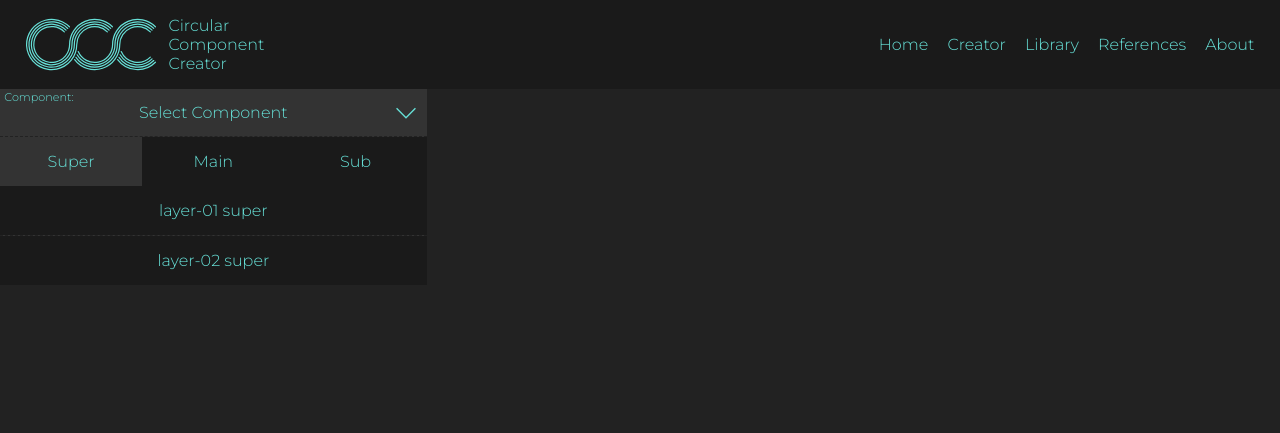
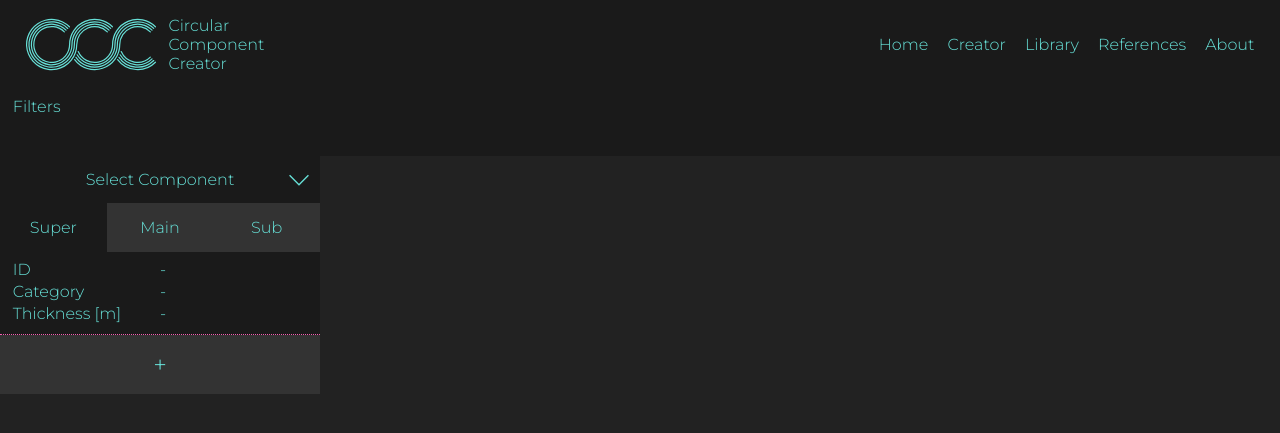
Before and after one commit to daniel-locatelli/ccc, a Flask app: page /creator in a window 1280 px wide. Shown: the top 433 px of the page. Run offline with Flask 3, Linux system fonts and the light colour scheme; data comes from the database, SQL or seed files in the repository.

Commit message:
Added layer tabs, reactivity and the stats bar

```diff
--- a/app.py
+++ b/app.py
@@ -7,7 +7,7 @@ from flask_session import Session
 import sqlite3
 
 app = Flask(__name__)
-app.config['DATABASE'] = 'website/buildsystems.db'
+app.config['DATABASE'] = 'buildsystems.db'
 
 def get_db():
     db = getattr(g, '_database', None)
@@ -133,9 +133,9 @@ def component_request():
 
 
     # Add layers to assemblies
-    dictSuperAss["Layers"] = dictSupLay
-    dictMainAss["Layers"] = dictMainLay
-    dictSubAss["Layers"] = dictSubLay
+    dictSuperAss["layers"] = dictSupLay
+    dictMainAss["layers"] = dictMainLay
+    dictSubAss["layers"] = dictSubLay
 
 
     # Add assemblies to component
--- a/static/creator.css
+++ b/static/creator.css
@@ -1,10 +1,10 @@
 .container {
     display: grid;
-    grid-template-columns: repeat(3, 1fr);;
+    grid-template-columns: 1fr 2fr 1fr;
 }
 .settings {
     grid-template-rows: repeat(3, 1fr);
-    background-color: var(--bg-secondary);
+    background-color: var(--bg-tertiary);
 }
 
 .select-container {
@@ -17,7 +17,7 @@
         border: none;
         appearance: none;
         color: var(--primary);
-        background-color: var(--bg-tertiary);
+        background-color: var(--bg-secondary);
         width: 100%;
         font-size: 1rem;
         font-family: "Montserrat", sans-serif;
@@ -48,17 +48,18 @@ label {
 }
 
 .tab {
-    padding-top: clamp(2px, 3svh, 15px);
-    padding-bottom: clamp(2px, 3svh, 15px);
+    padding-top: clamp(2px, 2svh, 15px);
+    padding-bottom: clamp(2px, 2svh, 15px);
     text-align: center;
+    user-select: none;
 }
 
 .active-tab {
     color: var(--primary);
-    background-color: var(--bg-tertiary);
+    background-color: var(--bg-secondary);
 }
 
-.layer-tab {
+.assembly-view {
     display: none;
 }
 
@@ -72,12 +73,6 @@ label {
     color: var(--secondary)
 }
 
-hr {
-    border: 0;
-    border-bottom: 1px dashed var(--bg-primary);
-    background: var(--bg-tertiary);
-}
-
 .assembly-menu {
     & ul{
         display: grid;
@@ -87,6 +82,67 @@ hr {
     }
 }
 
+.properties-table {
+    display: grid;
+    padding-left: 1svw;
+    padding-right: 1svw;
+    padding-top: 1svh;
+    padding-bottom: 1svh;
+    background-color: var(--bg-secondary);
+    grid-template-columns: 1fr 1fr;
+    & div p {
+        padding-bottom: 2%;
+    }
+    border-bottom: 1px dotted var(--secondary);
+}
+
+h4 {
+    font-weight: 200;
+}
+
+.filters {
+    padding-left: 1svw;
+    padding-right: 1svw;
+    padding-top: 1svh;
+    padding-bottom: 5svh;
+    background-color: var(--bg-secondary);
+    /* border-bottom: 1px dotted var(--secondary); */
+    & h2 {
+        font-weight: 200;
+        font-size: 1rem;
+    }
+}
+
+.viewport {
+    height: min-content;
+    background-color: var(--bg-secondary);
+}
+
+.stats {
+    display: flex;
+    flex-direction: column;
+    height: min-content;
+    background-color: var(--bg-secondary);
+}
+
+.add-layer {
+    font-size: 1.5rem;
+}
+
+.key-value-comp {
+    display: grid;
+    grid-template-columns: 1fr 1fr;
+    padding-left: 0.5svw;
+    padding-right: 0.5svw;
+    padding-top: 0.5svh;
+    padding-bottom: 0.5svh;
+    gap: 1svw;
+}
+
+.key-value-comp p:first-child {
+    text-align: right;
+}
+
 @media (max-width: 576px) {
     .container {
         grid-template-columns: auto;
--- a/static/fetchComponent.js
+++ b/static/fetchComponent.js
@@ -13,8 +13,14 @@ selectComponent.addEventListener("change", function () {
     })
         .then(response => response.json())
         .then(data => {
-            string = JSON.stringify(data);
-            statsTemp.textContent = string;
+            // Add tabs
+            updateSuper(data);
+            updateMain(data);
+            updateSub(data);
+            // Add reactions
+            tabReactions();
+            // Add component properties to stats
+            addComponentProperties(data)
         })
         .catch(error => {
             console.error("Error:", error);
--- /dev/null
+++ b/static/propertiesPanel.js
@@ -0,0 +1,252 @@
+function addLayerPropertiesKeyValues(layer, keysLayer, valLayer) {
+    let propertyKeys = [
+        "category",
+        "description",
+        "level",
+        "material_id",
+        "option",
+        "spread",
+        "thickness",
+        "width"
+    ];
+    propertyKeys.forEach(key => {
+        // Add keys
+        let p = document.createElement("p")
+        p.innerText = key;
+        keysLayer.append(p)
+        // Add values
+        if (layer.hasOwnProperty(key)) {
+            const value = layer[key];
+            let p = document.createElement("p")
+             p.innerText = value;
+             valLayer.append(p)
+        }
+    });
+}
+
+function addLayers(layers, keyLayerTitle, ul) {
+    layers.forEach(layer => {
+        // Inside list item we need a title and the options, with option A visible
+        /// 1 /// Title ///
+        var layerTitle = layer[keyLayerTitle];
+        const titleListItem = document.createElement("h4");
+        titleListItem.innerHTML = layerTitle;
+        titleListItem.classList.add("tab", "layer-tab");
+
+        /// 2 /// Option as wrapper ///
+        const option = "option-" + layer["option"].toLowerCase(); // Option as a class
+        const optionWrapper = document.createElement("div");
+        optionWrapper.classList.add(option);
+
+        /// 3 /// Properties wrapper
+        const layerProperties = document.createElement("div");
+        layerProperties.classList.add("properties-table");
+        layerProperties.style.display = "none";
+
+        /// 3.1 /// Option wrapper as columns ///
+        // Create left column for property keys
+        const keysLayer = document.createElement("div");
+        // Create right column for property values
+        const valLayer = document.createElement("div");
+        // Add keys and values
+        addLayerPropertiesKeyValues(layer, keysLayer, valLayer);
+
+        /// 4 /// List Item ///// Display only option A
+        var level = layer["level"];
+        level = level.replace(/\./g, "-");
+        let newListItem;
+        if (document.getElementsByClassName(level).length > 0){
+            newListItem = document.getElementsByClassName(level)[0];
+        } else {
+            newListItem = document.createElement("li");
+            newListItem.classList.add(level);
+            // Append list item to the DOM
+            ul.append(newListItem);
+        }
+        // Add classes to list item
+
+        /// 5 /// Append - Create hierachy ///
+        // Append property columns to wrapper
+        layerProperties.append(keysLayer, valLayer);
+        // Append options to wrapper
+        optionWrapper.append(titleListItem, layerProperties)
+        // Append wrapper to list item
+        newListItem.append(optionWrapper);
+
+         // Display only option A
+        if (option != "option-a"){
+            optionWrapper.style.display = "none";
+        }
+
+        // Need a way to toggle between options A, B, C, etc. //
+    });
+}
+
+
+function removeAllChildren(element) {
+    while (element.firstChild) {
+        element.removeChild(element.firstChild);
+    }
+}
+
+
+function updateLayers(assSelector, data, KeyAss, keyLayerTitle) {
+    const ul = document.querySelector(assSelector);
+    removeAllChildren(ul);
+    var layers = data[KeyAss]["layers"];
+    addLayers(layers, keyLayerTitle, ul);
+}
+
+
+function updateSuper(data) {
+
+    // JSON keys
+    const keyAss = "super_assembly";
+    const keyId = "id";
+    const keyCategory = "category";
+    const keyThickness = "thickness";
+    const keyLayerTitle = "description";
+
+    // Update settings
+    var idSuper = data[keyAss][keyId];
+    var categorySuper = data[keyAss][keyCategory];
+    var thicknessSuper = data[keyAss][keyThickness];
+
+    var propSuperId = document.querySelector(".prop-super-id");
+    propSuperId.textContent = idSuper;
+    var propSuperCategory = document.querySelector(".prop-super-category");
+    propSuperCategory.textContent = categorySuper;
+    var propSuperThickness = document.querySelector(".prop-super-thickness");
+    propSuperThickness.textContent = thicknessSuper;
+
+    // Update layer tabs
+    const assSelector = ".layers-super";
+
+    updateLayers(assSelector, data, keyAss, keyLayerTitle);
+}
+
+
+function updateMain(data) {
+
+    // JSON keys
+    const keyAss = "main_assembly";
+    const keyId = "id";
+    const keyCategory = "category";
+    const keyThickness = "thickness";
+    const keyLayerTitle = "description";
+
+    // Update settings
+    var idMain = data[keyAss][keyId];
+    var categoryMain = data[keyAss][keyCategory];
+    var thicknessMain = data[keyAss][keyThickness];
+
+    var propMainId = document.querySelector(".prop-main-id");
+    propMainId.textContent = idMain;
+    var propMainCategory = document.querySelector(".prop-main-category");
+    propMainCategory.textContent = categoryMain;
+    var propMainThickness = document.querySelector(".prop-main-thickness");
+    propMainThickness.textContent = thicknessMain;
+
+     // Update layer tabs
+     const assSelector = ".layers-main";
+
+     updateLayers(assSelector, data, keyAss, keyLayerTitle);
+}
+
+
+function updateSub(data) {
+
+    // JSON keys
+    const keyAss = "sub_assembly";
+    const keyId = "id";
+    const keyCategory = "category";
+    const keyThickness = "thickness";
+    const keyLayerTitle = "description";
+
+    var idSub = data[keyAss][keyId];
+    var categorySub = data[keyAss][keyCategory];
+    var thicknessSub = data[keyAss][keyThickness];
+
+    var propSubId = document.querySelector(".prop-sub-id");
+    propSubId.textContent = idSub;
+    var propSubCategory = document.querySelector(".prop-sub-category");
+    propSubCategory.textContent = categorySub;
+    var propSubThickness = document.querySelector(".prop-sub-thickness");
+    propSubThickness.textContent = thicknessSub;
+
+    // Update layer tabs
+    const assSelector = ".layers-sub";
+
+    updateLayers(assSelector, data, keyAss, keyLayerTitle);
+}
+
+function addComponentProperties(data) {
+    const compProperties = document.querySelector(".component-properties");
+    removeAllChildren(compProperties);
+    // ".properties-component-keys"
+    // ".properties-component-values"
+
+    // JSON keys
+    propertyKeys = [
+        "building_class",
+        "c",
+        "c50_5000",
+        "ci50_2500",
+        "ctr50_5000",
+        "description",
+        "fire_rating",
+        "gwp_a1toa3",
+        "gwp_c3",
+        "gwp_c4",
+        "gwp_d1",
+        "id",
+        "installation_layer",
+        "lnw",
+        "local",
+        "u_value"
+    ];
+    propertyKeys.forEach(key => {
+        let keyValueDiv = document.createElement("div");
+        // Add keys
+        let p = document.createElement("p")
+        p.textContent = key;
+        keyValueDiv.append(p)
+        // Add values
+        if (data.hasOwnProperty(key)) {
+            var value = data[key];
+            if (value === "") {
+                value = "-";
+            }
+            let p = document.createElement("p")
+             p.textContent = value;
+             keyValueDiv.append(p)
+        }
+        keyValueDiv.classList.add("key-value-comp");
+        compProperties.append(keyValueDiv);
+    });
+}
+
+
+function tabReactions() {
+    /// Actions ///
+    // Assembly menu and layers
+    var layerTabs = document.querySelectorAll('.layer-tab');
+    let layerProp = [];
+    layerTabs.forEach(function(tab) {
+        layerProp.push(tab.nextElementSibling);
+    });
+    // Add event listeners to tabs
+    layerTabs.forEach(function(tab, index) {
+        tab.addEventListener('click', function() {
+            openTab = layerProp[index].style.display != "none";
+            // Add active-tab class to the clicked tab
+            tab.classList.toggle("active-tab");
+            // Show the selected content div
+            if (!openTab) {
+                layerProp[index].style.display = 'grid';
+            } else {
+                layerProp[index].style.display = 'none';
+            }
+        });
+    });
+}
--- a/static/scripts.js
+++ b/static/scripts.js
@@ -25,7 +25,7 @@ componentSelector.addEventListener("click", function() {
 
 // Assembly menu and layers
 var assemblyTabs = document.querySelectorAll('.assembly-tab');
-var assemblyLayers = document.querySelectorAll('.layer-tab');
+var assemblyLayers = document.querySelectorAll('.assembly-view');
 // Add event listeners to tabs
 assemblyTabs.forEach(function(tab, index) {
     tab.addEventListener('click', function() {
--- a/templates/creator.html
+++ b/templates/creator.html
@@ -7,11 +7,13 @@
 {% endblock %}
 
 {% block content %}
-
+<div class="filters">
+    <h2>Filters </h2>
+</div>
 <div class="container">
     <div class="settings">
         <div class="select-container">
-            <label for="select-component">Component: </label>
+            <!-- <label for="select-component">Component: </label> -->
             <select class="tab" name="component-selector" id="select-component">
                 <option disabled selected>Select Component</option>
                 {% for component in component_ids %}
@@ -22,54 +24,83 @@
                 <use xlink:href="static/icons.svg#select-arrow" >
             </svg>
         </div>
-        <hr>
         <nav class="assembly-menu">
             <ul>
-                <li class="tab assembly-tab active-tab" id="super-assembly">Super</li>
-                <li class="tab assembly-tab" id="main-assembly">Main</li>
-                <li class="tab assembly-tab" id="sub-assembly">Sub</li>
+                <li title="Super-assembly of component" class="tab assembly-tab active-tab" id="super-assembly">Super</li>
+                <li title="Main-assembly of component" class="tab assembly-tab" id="main-assembly">Main</li>
+                <li title="Sub-assembly of component" class="tab assembly-tab" id="sub-assembly">Sub</li>
             </ul>
         </nav>
-        <div class="layer-tab visible">
-            <!-- jinja looping through layers -->
-            <div class="tab layer-01">
-                layer-01 super
+        <div class="assembly-view visible">
+            <div class="properties-table">
+                <div class="property-name">
+                    <p title="Assembly ID">ID</p>
+                    <p title="Assembly category">Category</p>
+                    <p title="Assembly thickness">Thickness [m]</p>
+                </div>
+                <div class="property-super">
+                    <p class="prop-super-id">-</p>
+                    <p class="prop-super-category">-</p>
+                    <p class="prop-super-thickness meters">-</p>
+                </div>
             </div>
-            <hr>
-            <div class="tab layer-02">
-                layer-02 super
+            <nav class="layers-view">
+                <ul class="layers-super">
+                    <!-- super layers will come here -->
+                </ul>
+            </nav>
+            <div title="Add layer" class="tab add-layer">+</div>
+        </div>
+        <div class="assembly-view">
+            <div class="properties-table">
+                <div class="property-name">
+                    <p title="Assembly ID">ID</p>
+                    <p title="Assembly category">Category</p>
+                    <p title="Assembly thickness">Thickness [m]</p>
+                </div>
+                <div class="property-main">
+                    <p class="prop-main-id">-</p>
+                    <p class="prop-main-category">-</p>
+                    <p class="prop-main-thickness meters">-</p>
+                </div>
             </div>
+            <nav class="layers-view">
+                <ul class="layers-main">
+                    <!-- super layers will come here -->
+                </ul>
+            </nav>
+            <div title="Add layer" class="tab add-layer">+</div>
         </div>
-        <div class="layer-tab">
-            <!-- jinja looping through layers -->
-            <div class="tab layer-01">
-                layer-01 main
+        <div class="assembly-view">
+            <div class="properties-table">
+                <div class="property-name">
+                    <p title="Assembly ID">ID</p>
+                    <p title="Assembly category">Category</p>
+                    <p title="Assembly thickness">Thickness [m]</p>
+                </div>
+                <div class="property-sub">
+                    <p class="prop-sub-id">-</p>
+                    <p class="prop-sub-category">-</p>
+                    <p class="prop-sub-thickness meters">-</p>
+                </div>
             </div>
-            <hr>
-            <div class="tab layer-02">
-                layer-02 main
-            </div>
-        </div>
-        <div class="layer-tab">
-            <!-- jinja looping through layers -->
-            <div class="tab layer-01">
-                layer-01 sub
-            </div>
-            <hr>
-            <div class="tab layer-02">
-                layer-02 sub
-            </div>
+            <nav class="layers-view">
+                <ul class="layers-sub">
+                    <!-- super layers will come here -->
+                </ul>
+            </nav>
+            <div title="Add layer" class="tab add-layer">+</div>
         </div>
     </div>
     <div class="viewport">
     </div>
-    <div class="stats">
-
+    <div class="stats component-properties">
     </div>
 </div>
 
 {% endblock %}
 
 {% block extra_js %}
+    <script src="{{ url_for('static', filename='propertiesPanel.js') }}"></script>
     <script src="{{ url_for('static', filename='fetchComponent.js') }}"></script>
 {% endblock %}
```
Also changed, not shown: static/icons.svg.
